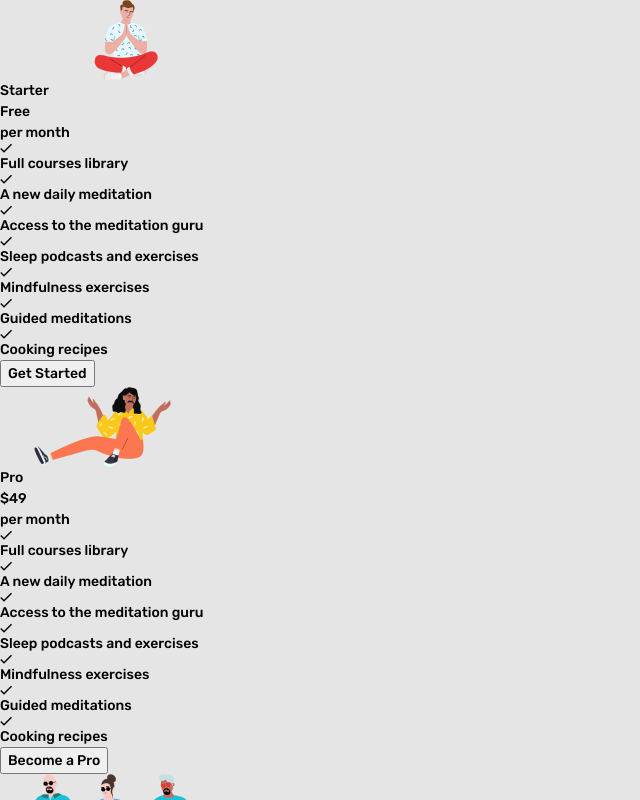
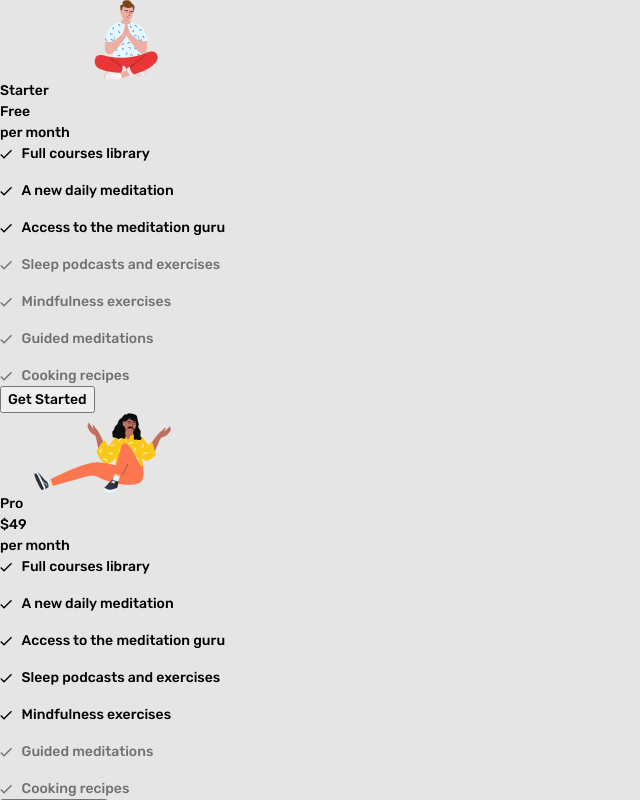
Before and after one commit to alexcumplido/jump2Digital, a React (Vite) app: page / in a window 1280 px wide. Shown: the top 800 px of the page, without its empty margins (0-640 px from the left). Built offline with nearby package versions, Linux system fonts and the light colour scheme.

Commit message:
Styled list items

```diff
--- a/src/components/list/list.css
+++ b/src/components/list/list.css
@@ -0,0 +1,21 @@
+.card__list {
+  display: flex;
+  flex-direction: column;
+  gap: 1rem;
+}
+
+.card__item {
+  opacity: 0.5;
+  position: relative;
+  display: flex;
+  align-items: center;
+  gap: 0.6rem;
+}
+
+.card__item--featured {
+  opacity: 1;
+}
+
+.card--featured svg path {
+  fill: var(--color-primary-100);
+}
```
